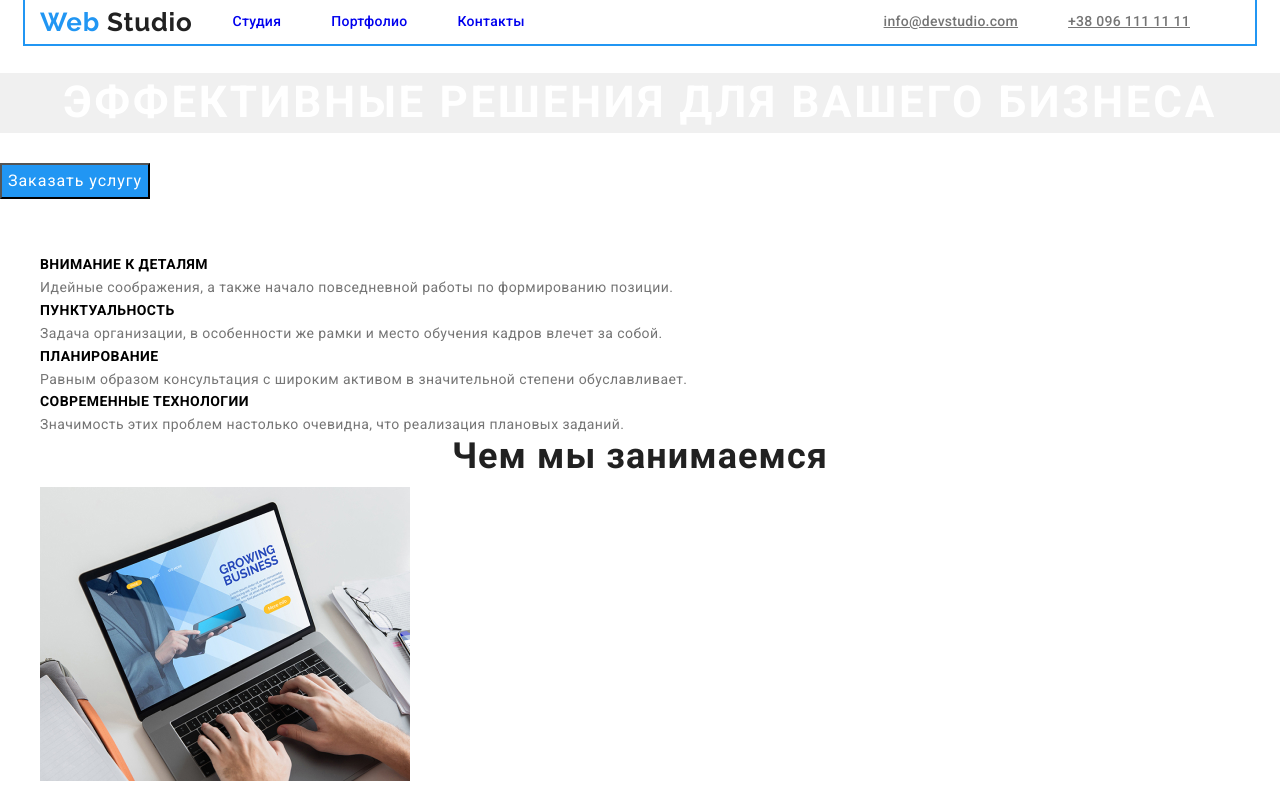
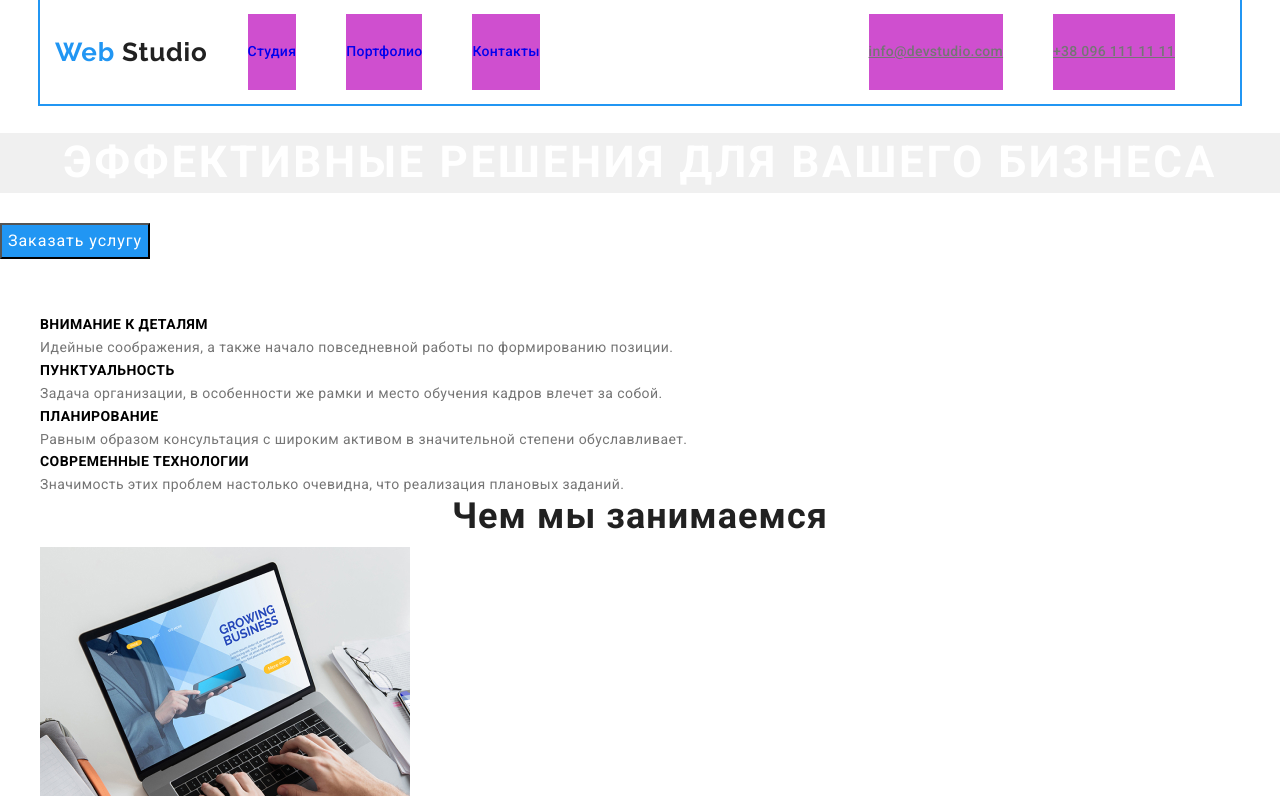
Before and after one commit to TatyanaLozova/goit-markup-hw-03, a plain HTML site: page index.html in a window 1280 px wide. Shown: the top 796 px of the page. Drawn offline with Linux system fonts and the light colour scheme.

Commit message:
li {   padding-top: 30px;   padding-bottom: 30px;

```diff
--- a/css/webstyles.css
+++ b/css/webstyles.css
@@ -8,7 +8,14 @@
   --features-bg-color: #f5f4fa;
   --footer-bg-color: #2f303a;
   }
-
+html {
+  box-sizing: border-box;
+}
+*,
+*::before,
+*::after{
+  box-sizing: inherit;
+}
   .site-nav {
     display: flex;
     align-items: center;
@@ -84,7 +91,9 @@ color: var(--part-txt-color);
   display: flex;
   }
   .menu-list li {
- /* background-color: #cf4fcf;*/
+  padding-top: 30px;
+  padding-bottom: 30px;
+ background-color: #cf4fcf;
 margin-right: 50px;
 
   }
```
